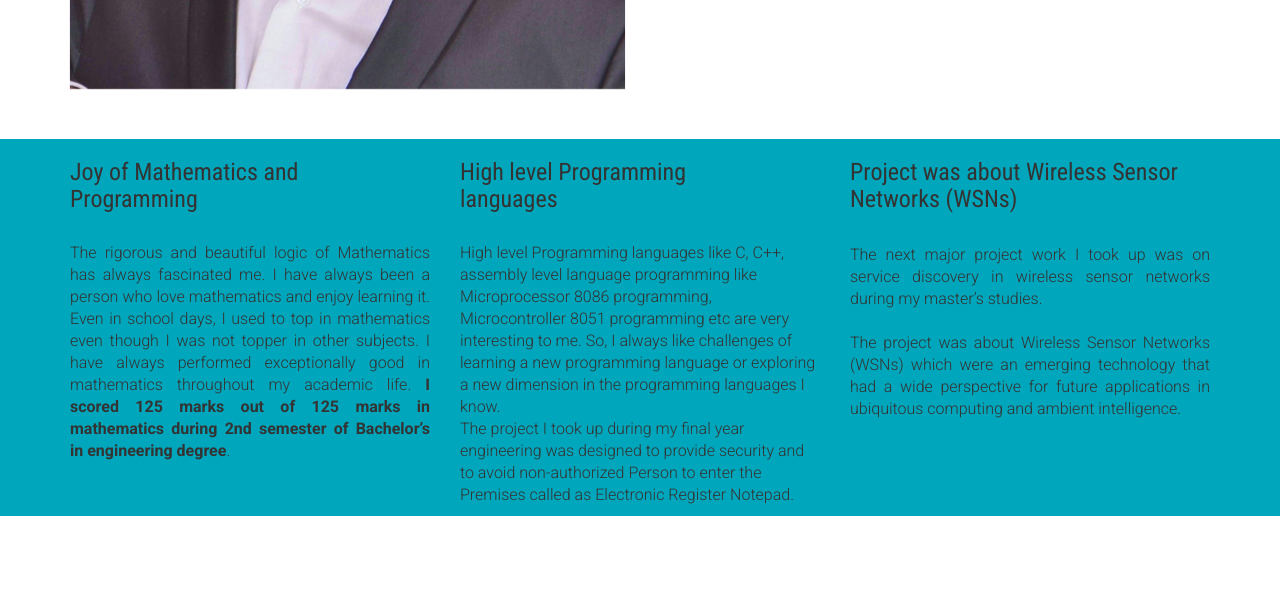
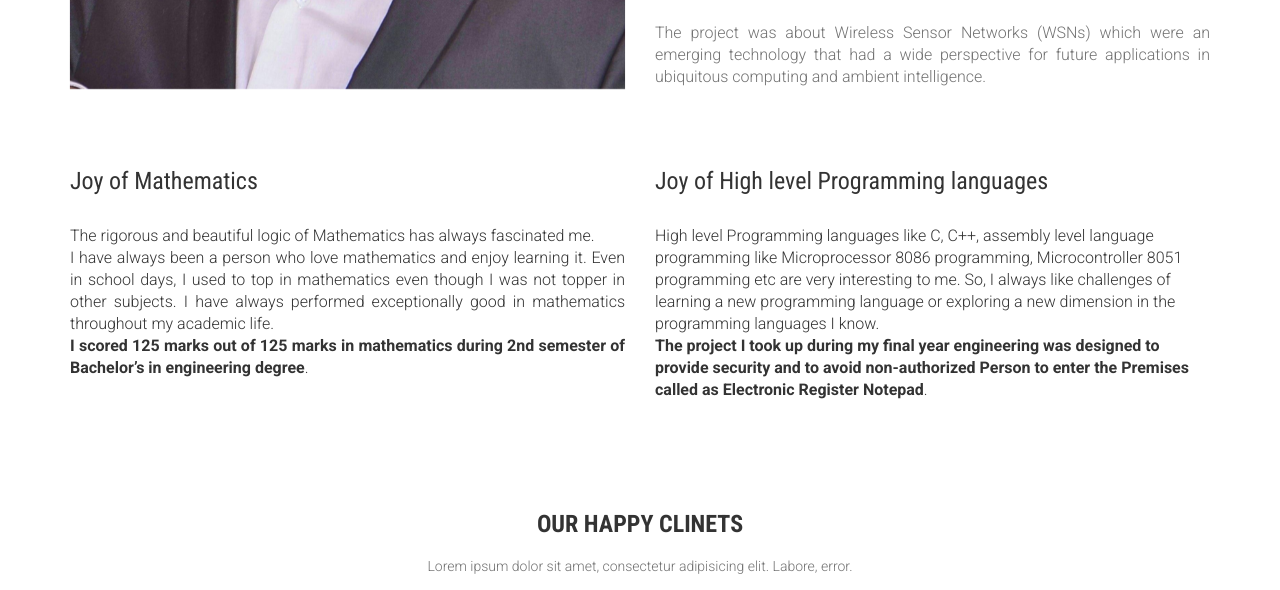
Before and after one commit to InspireSoftwareDevelopers/Kounte.github.io, a plain HTML site: page about.html in a window 1280 px wide. Shown: the part 820-1410 px from the top of the page. Drawn offline with Linux system fonts and the light colour scheme; files whose address does not match are found by name; a web font is replaced by a local one.

Commit message:
paragraph

```diff
--- a/about.html
+++ b/about.html
@@ -126,7 +126,7 @@
                          During my school days I had visited district science centre in Gulbarga, Karnataka along with my friends and teachers, these along with many similar instances were very highly motivating for me to become a scientist, I ended up doing my bachelor’s degree in Electronics and Communication Engineering from PDA College of Engineering, Gulbarga, India.
                     </p>
                     <p style="text-align: justify;">
-                     I have worked on subjects like computational cognitive Neuro science, Computational Intelligence, machine learning, Neuromorphic engineering during my doctoral studies. Also, during my research program, I took up mathematical modelling as a basic requirement for modelling of a visual attention algorithms using computational cognitive neuroscience.  </p>
+                     I have worked on subjects like computational cognitive Neuro science, Computational Intelligence, machine learning, Neuromorphic engineering during my doctoral studies. Also, during my research program, I took up mathematical modelling as a basic requirement for modelling of a visual attention algorithms using computational cognitive neuroscience. </br> The next major project work I took up was on service discovery in wireless sensor networks during my master’s studies.</br></br> The project was about Wireless Sensor Networks (WSNs) which were an emerging technology that had a wide perspective for future applications in ubiquitous computing and ambient intelligence.  </p>
 
                 </div>
             </div>
@@ -179,30 +179,30 @@
 <section id="team">
     <div class="container">
         <div class="row">
-            <div class="col-md-4">
+            <div class="col-md-6">
                  <div class="block about-feature-1 wow fadeInDown" data-wow-duration="500ms" data-wow-delay=".3s">
                     <div class="team-img">
                     </div>
-                    <h3 class="team_name">  Joy of Mathematics and Programming</h3></br>
+                    <h3 class="team_name">  Joy of Mathematics </h3></br>
                     <p style="text-align: justify;">
-                  The rigorous and beautiful logic of Mathematics has always fascinated me. I have always been a person who love mathematics and enjoy learning it. Even in school days, I used to top in mathematics even though I was not topper in other subjects. I have always performed exceptionally good in mathematics throughout my academic life.<strong> I scored 125 marks out of 125 marks in mathematics during 2nd semester of Bachelor’s in engineering degree</strong>.
+                  The rigorous and beautiful logic of Mathematics has always fascinated me.</br> I have always been a person who love mathematics and enjoy learning it. Even in school days, I used to top in mathematics even though I was not topper in other subjects. I have always performed exceptionally good in mathematics throughout my academic life.</br><strong> I scored 125 marks out of 125 marks in mathematics during 2nd semester of Bachelor’s in engineering degree</strong>.
                 </p>
                 </div>
             </div>
 
-            <div class="col-md-4">
+            <div class="col-md-6">
                 <div class="block about-feature-1 wow fadeInDown" data-wow-duration="500ms" data-wow-delay=".3s">
                     <div class="team-img">
                     </div>
-                    <h3 class="team_name">  High level Programming </br> languages</h3></br>
+                    <h3 class="team_name"> Joy of High level Programming languages</h3></br>
                     <p >
                     High level Programming languages like C, C++, assembly level language programming like Microprocessor 8086 programming, Microcontroller 8051 programming etc are very interesting to me. So, I always like challenges of learning a new programming language or exploring a new dimension in the programming languages I know.  </br>
-                    The project I took up during my final year engineering was designed to provide security and to avoid non-authorized Person to enter the Premises called as Electronic Register Notepad.
+                   <strong>  The project I took up during my final year engineering was designed to provide security and to avoid non-authorized Person to enter the Premises called as Electronic Register Notepad</strong>.
                 </p>
                 </div>
             </div>
 
-            <div class="col-md-4">
+            <!-- <div class="col-md-4">
                   <div class="block about-feature-1 wow fadeInDown" data-wow-duration="500ms" data-wow-delay=".3s">
                     <div class="team-img">
                     </div>
@@ -211,7 +211,7 @@
                     The next major project work I took up was on service discovery in wireless sensor networks during my master’s studies.</br></br> The project was about Wireless Sensor Networks (WSNs) which were an emerging technology that had a wide perspective for future applications in ubiquitous computing and ambient intelligence.
                 </p>
                 </div>
-            </div>
+            </div> -->
 
         </div>
     </div>
--- a/css/style.css
+++ b/css/style.css
@@ -1191,7 +1191,7 @@ article {
 
 #team {
   margin: 50px 0;
-  background: #00A6BB;
+  /*background: #00A6BB;*/
 }
 
 .team-member {
```
Also changed, not shown: index.html (+8 -8 lines).
